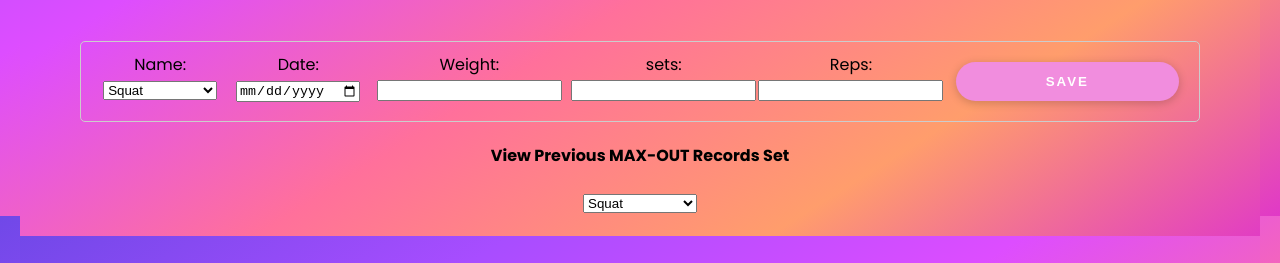
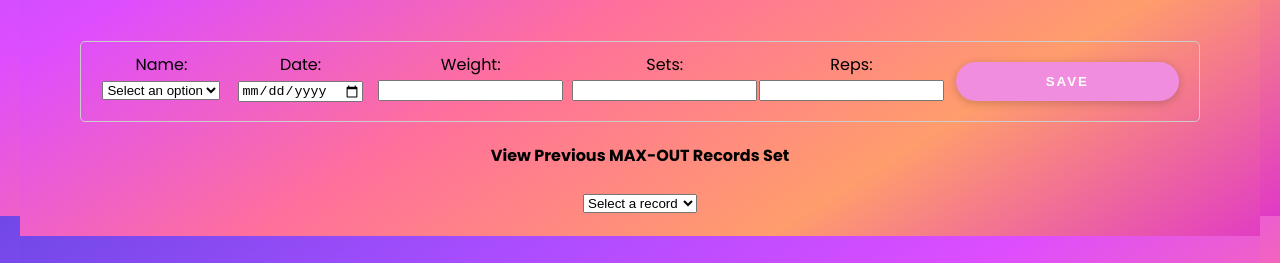
Before and after one commit to skielynn/max-out, a React (Create React App) app in the folder frontend/: page /tracker/legs in a window 1280 px wide. Shown: the part 584-847 px from the top of the page. Built offline with nearby package versions, Linux system fonts and the light colour scheme.

Commit message:
fixed errors on my end

```diff
--- a/frontend/src/Components/Tracker/ChestTriceps.js
+++ b/frontend/src/Components/Tracker/ChestTriceps.js
@@ -64,6 +64,7 @@ export default function ChestTriceps() {
     <label>
       Name:
       <select value={exercise.exercise_name} onChange={e => setExercise({ ...exercise, exercise_name: e.target.value })}>
+        <option>Select an option</option>
         <option value="dbFly">DB-Fly</option>
         <option value="pushUps">Push-Ups</option>
         <option value="cableCrossover">Cable-Crossover</option>
@@ -80,7 +81,7 @@ export default function ChestTriceps() {
       <input type="text" value={exercise.weight} onChange={e => setExercise({ ...exercise, weight: e.target.value })} />
     </label>
     <label>
-      sets:
+      Sets:
       <input type="text" value={exercise.sets} onChange={e => setExercise({ ...exercise, sets: e.target.value })} />
     </label>
     <label>
@@ -95,13 +96,14 @@ export default function ChestTriceps() {
       <h4>View Previous MAX-OUT Records Set</h4>
       <div className="logScroll">
         <select value={exercise_name} onChange={handleExerciseSelect}>
+          <option >Select a record</option>
           <option value="dbFly">DB-Fly</option>
           <option value="pushUps">Push-Ups</option>
           <option value="cableCrossover">Cable-Crossover</option>
           <option value="overheadExnts">Overhead-Extns</option>
           <option value="benchPress">Bench-Press</option>
         </select>
-        </div>
+      </div>
         {exercise_name.length > 0 && (
   <div>
     <h2>{exercise_name}</h2>
--- a/frontend/src/Components/Tracker/Legs.js
+++ b/frontend/src/Components/Tracker/Legs.js
@@ -64,6 +64,7 @@ export default function Legs() {
       <label>
         Name:
         <select value={exercise.exercise_name} onChange={e => setExercise({ ...exercise, exercise_name: e.target.value })}>
+        <option>Select an option</option>
         <option value="Squat">Squat</option>
           <option value="gluteBridge">Glute-Bridge</option>
           <option value="splitSquat">Split-Squat</option>
@@ -80,7 +81,7 @@ export default function Legs() {
         <input type="text" value={exercise.weight} onChange={e => setExercise({ ...exercise, weight: e.target.value })} />
       </label>
       <label>
-        sets:
+        Sets:
         <input type="text" value={exercise.sets} onChange={e => setExercise({ ...exercise, sets: e.target.value })} />
       </label>
       <label>
@@ -95,13 +96,14 @@ export default function Legs() {
         <h4>View Previous MAX-OUT Records Set</h4>
         <div className="logScroll">
           <select value={exercise_name} onChange={handleExerciseSelect}>
+            <option >Select a record</option>
             <option value="Squat">Squat</option>
             <option value="gluteBridge">Glute-Bridge</option>
             <option value="splitSquat">Split-Squat</option>
             <option value="kickBacks">Kickbacks</option>
             <option value="sumoDeadlifts">Sumo-Deadlifts</option>
           </select>
-          </div>
+        </div>
         {exercise_name.length > 0 && (
   <div>
     <h2>{exercise_name}</h2>
--- a/frontend/src/Components/Tracker/Shoulders.js
+++ b/frontend/src/Components/Tracker/Shoulders.js
@@ -80,7 +80,7 @@ export default function Shoulders() {
       <input type="text" value={exercise.weight} onChange={e => setExercise({ ...exercise, weight: e.target.value })} />
     </label>
     <label>
-      sets:
+      Sets:
       <input type="text" value={exercise.sets} onChange={e => setExercise({ ...exercise, sets: e.target.value })} />
     </label>
     <label>
```
